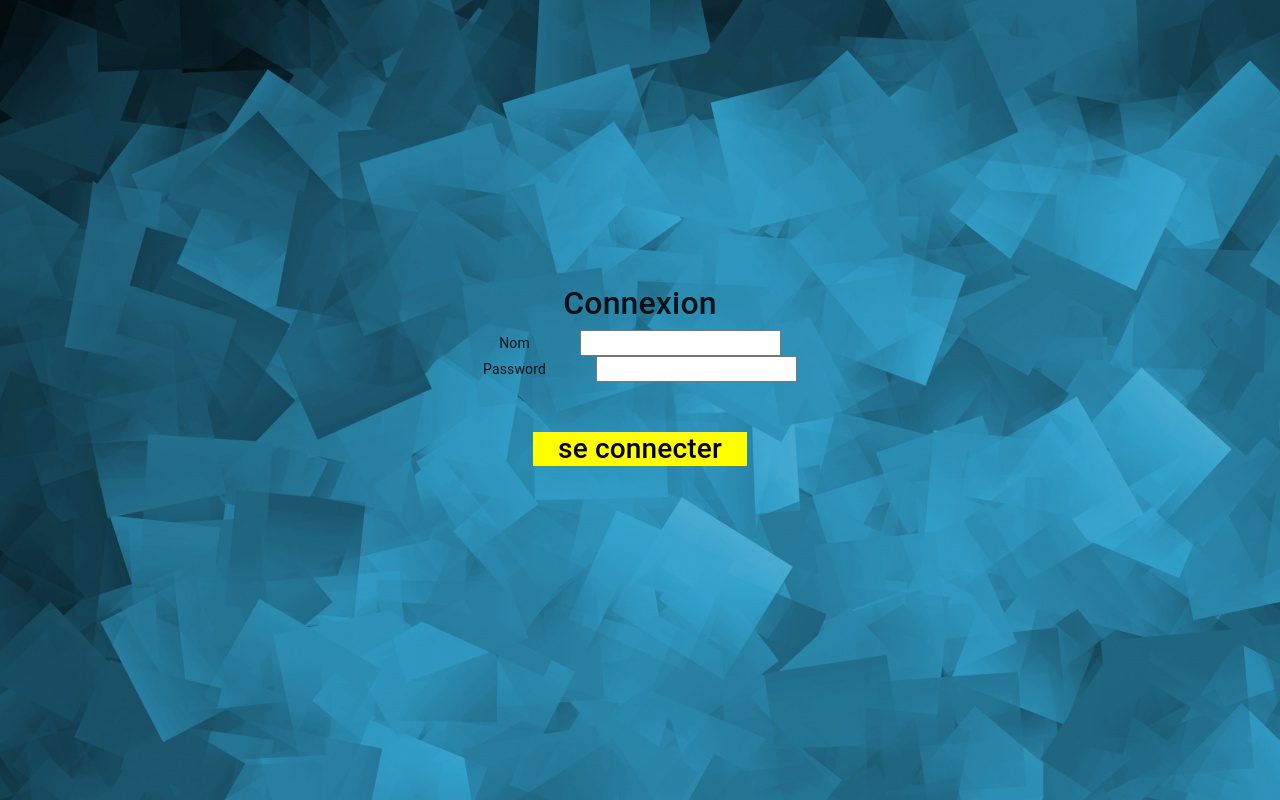
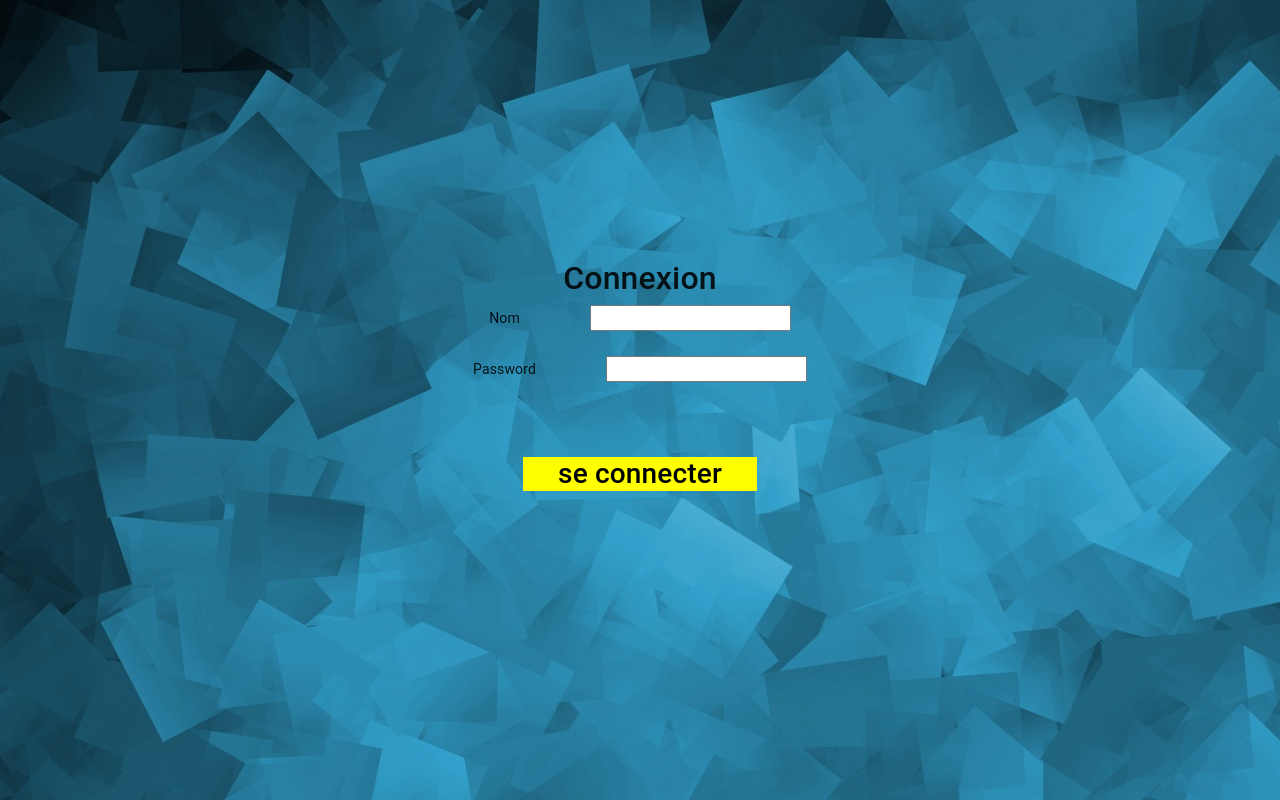
Before and after one commit to BBnours/TechnoWeb_Chat, a React (Create React App) app in the folder Client/: page / in a window 1280 px wide. Built offline with nearby package versions, Linux system fonts and the light colour scheme.

Commit message:
reste inntro

```diff
--- a/Client/src/Structure/Login.js
+++ b/Client/src/Structure/Login.js
@@ -8,10 +8,10 @@ export default () => {
     <div className="login">
       <h2>Connexion </h2>
         <label className="labelLogin">Nom</label>
-        <input className="inputLogin" type="text" ></input>
+        <input type="text" ></input>
         <br></br>
         <label className="labelLogin">Password</label>
-        <input className="inputLogin" type="password" ></input>
+        <input  type="password" ></input>
         <Link to="/welcome"><h3 className="button_W">se connecter</h3></Link>
     </div>
   );
--- a/Client/src/Style/App.css
+++ b/Client/src/Style/App.css
@@ -14,15 +14,11 @@
 }
 
 .labelLogin{
-  text-align: center;
   margin: auto;
-  margin-right: 50px;
+  margin-right: 5em;
+  margin-bottom: 2em;
 }
 
-.inputLogin{
-  text-align: center;
-  margin: auto;
-}
 
 .intro {
   text-align: center;
```
